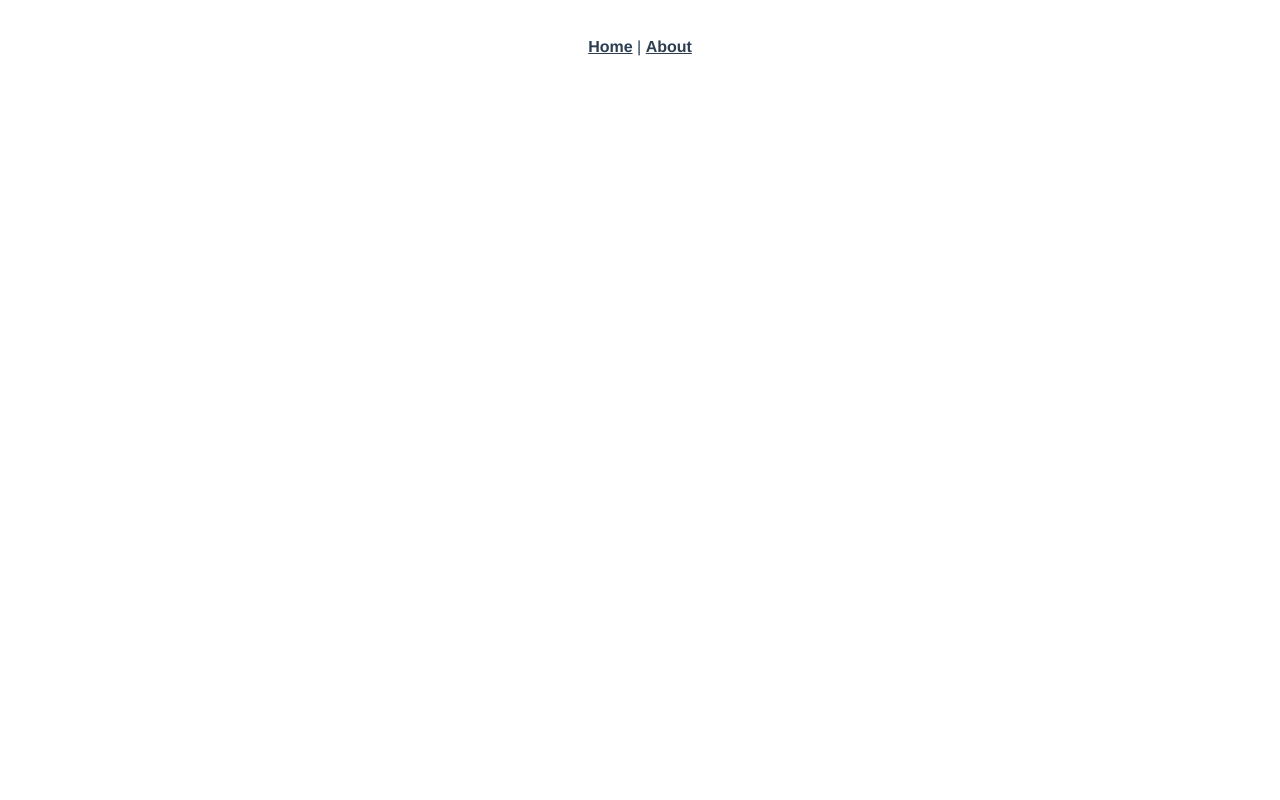
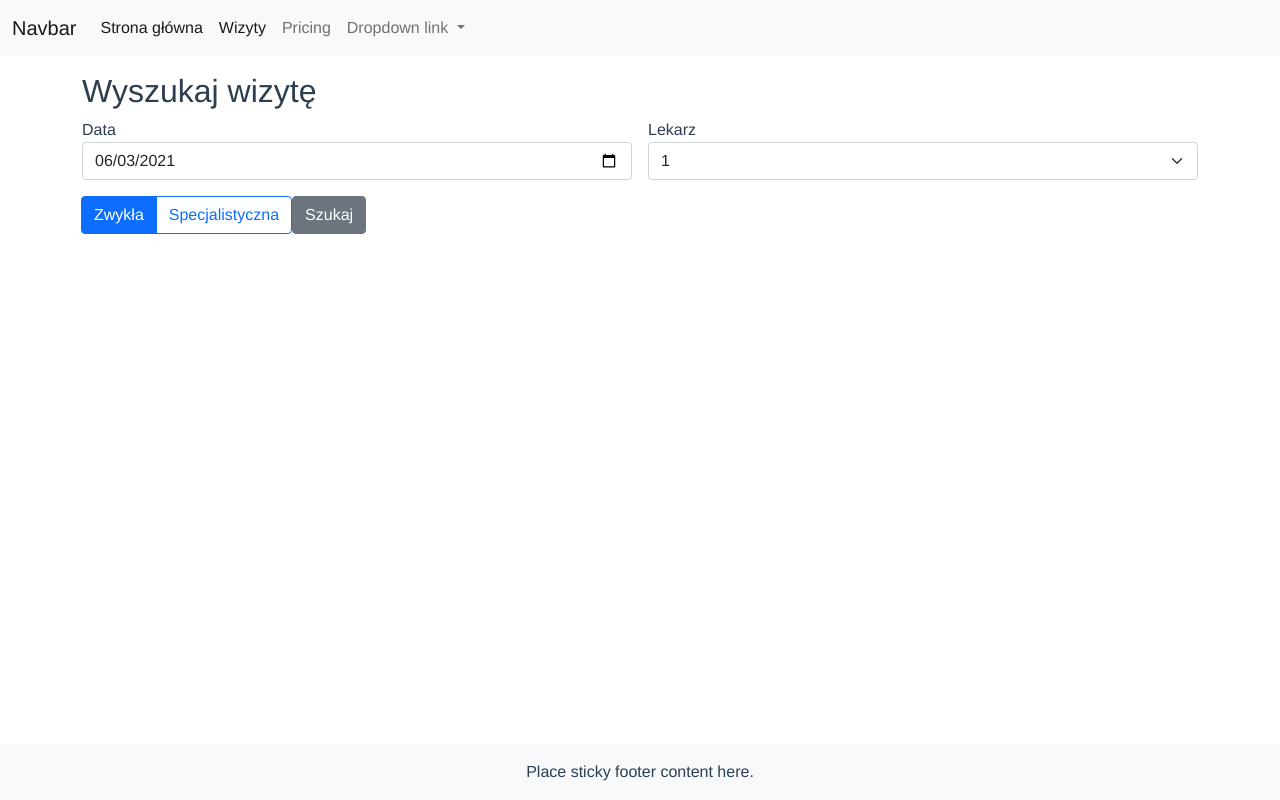
Before and after one commit to I-AzraeL-I-Personal/clinic-frontend, a Vue app: page /appoint in a window 1280 px wide. Before the commit this address had no page. Built offline with nearby package versions, Linux system fonts and the light colour scheme.

Commit message:
Add axios, bootstrap and basic appointment fetch

```diff
--- a/public/index.html
+++ b/public/index.html
@@ -12,6 +12,5 @@
       <strong>We're sorry but <%= htmlWebpackPlugin.options.title %> doesn't work properly without JavaScript enabled. Please enable it to continue.</strong>
     </noscript>
     <div id="app"></div>
-    <!-- built files will be auto injected -->
   </body>
 </html>
--- a/src/App.vue
+++ b/src/App.vue
@@ -1,33 +1,37 @@
 <template>
-  <div id="nav">
-    <router-link to="/">Home</router-link> |
-    <router-link to="/about">About</router-link>
-  </div>
-  <router-view/>
+  <Navbar/>
+  <transition name="fade" mode="out-in" appear="true">
+    <router-view/>
+  </transition>
+  <Footer/>
 </template>
 
 <script>
+import Navbar from './components/Navbar.vue'
+import Footer from './components/Footer.vue'
+
+export default {
+  name: 'App',
+  components: {
+    Navbar,
+    Footer
+  }
+}
 </script>
 
 <style>
+html, body {
+    height: 100%;
+}
+
+body {
+  overflow: scroll;
+}
+
 #app {
   font-family: Avenir, Helvetica, Arial, sans-serif;
   -webkit-font-smoothing: antialiased;
   -moz-osx-font-smoothing: grayscale;
-  text-align: center;
   color: #2c3e50;
 }
-
-#nav {
-  padding: 30px;
-}
-
-#nav a {
-  font-weight: bold;
-  color: #2c3e50;
-}
-
-#nav a.router-link-exact-active {
-  color: #42b983;
-}
 </style>
--- /dev/null
+++ b/src/components/Footer.vue
@@ -0,0 +1,13 @@
+<template>
+  <footer class="footer mt-auto py-3 bg-light fixed-bottom">
+    <div class="container text-center">
+      <span class="text">Place sticky footer content here.</span>
+    </div>
+  </footer>
+</template>
+
+<script>
+export default {
+    name: 'Footer'
+}
+</script>
--- a/src/components/HelloWorld.vue
+++ /dev/null
@@ -1,58 +0,0 @@
-<template>
-  <div class="hello">
-    <h1>{{ msg }}</h1>
-    <p>
-      For a guide and recipes on how to configure / customize this project,<br>
-      check out the
-      <a href="https://cli.vuejs.org" target="_blank" rel="noopener">vue-cli documentation</a>.
-    </p>
-    <h3>Installed CLI Plugins</h3>
-    <ul>
-      <li><a href="https://github.com/vuejs/vue-cli/tree/dev/packages/%40vue/cli-plugin-babel" target="_blank" rel="noopener">babel</a></li>
-      <li><a href="https://github.com/vuejs/vue-cli/tree/dev/packages/%40vue/cli-plugin-router" target="_blank" rel="noopener">router</a></li>
-    </ul>
-    <h3>Essential Links</h3>
-    <ul>
-      <li><a href="https://vuejs.org" target="_blank" rel="noopener">Core Docs</a></li>
-      <li><a href="https://forum.vuejs.org" target="_blank" rel="noopener">Forum</a></li>
-      <li><a href="https://chat.vuejs.org" target="_blank" rel="noopener">Community Chat</a></li>
-      <li><a href="https://twitter.com/vuejs" target="_blank" rel="noopener">Twitter</a></li>
-      <li><a href="https://news.vuejs.org" target="_blank" rel="noopener">News</a></li>
-    </ul>
-    <h3>Ecosystem</h3>
-    <ul>
-      <li><a href="https://router.vuejs.org" target="_blank" rel="noopener">vue-router</a></li>
-      <li><a href="https://vuex.vuejs.org" target="_blank" rel="noopener">vuex</a></li>
-      <li><a href="https://github.com/vuejs/vue-devtools#vue-devtools" target="_blank" rel="noopener">vue-devtools</a></li>
-      <li><a href="https://vue-loader.vuejs.org" target="_blank" rel="noopener">vue-loader</a></li>
-      <li><a href="https://github.com/vuejs/awesome-vue" target="_blank" rel="noopener">awesome-vue</a></li>
-    </ul>
-  </div>
-</template>
-
-<script>
-export default {
-  name: 'HelloWorld',
-  props: {
-    msg: String
-  }
-}
-</script>
-
-<!-- Add "scoped" attribute to limit CSS to this component only -->
-<style scoped>
-h3 {
-  margin: 40px 0 0;
-}
-ul {
-  list-style-type: none;
-  padding: 0;
-}
-li {
-  display: inline-block;
-  margin: 0 10px;
-}
-a {
-  color: #42b983;
-}
-</style>
--- /dev/null
+++ b/src/components/Navbar.vue
@@ -0,0 +1,39 @@
+<template>
+  <nav class="navbar navbar-expand-lg navbar-light bg-light mb-3">
+    <div class="container-fluid">
+      <a class="navbar-brand" href="#">Navbar</a>
+      <button class="navbar-toggler" type="button" data-bs-toggle="collapse" data-bs-target="#navbarNavDropdown" controls="navbarNavDropdown" expanded="false">
+        <span class="navbar-toggler-icon"></span>
+      </button>
+      <div class="collapse navbar-collapse" id="navbarNavDropdown">
+        <ul class="navbar-nav">
+          <li class="nav-item">
+            <router-link class="nav-link active" current="page" to="/">Strona główna</router-link>
+          </li>
+          <li class="nav-item">
+            <router-link class="nav-link active" current="page" to="/appoint">Wizyty</router-link>
+          </li>
+          <li class="nav-item">
+            <a class="nav-link" href="#">Pricing</a>
+          </li>
+          <li class="nav-item dropdown">
+            <a class="nav-link dropdown-toggle" href="#" id="navbarDropdownMenuLink" role="button" data-bs-toggle="dropdown" expanded="false">
+              Dropdown link
+            </a>
+            <ul class="dropdown-menu" labelledby="navbarDropdownMenuLink">
+              <li><a class="dropdown-item" href="#">Action</a></li>
+              <li><a class="dropdown-item" href="#">Another action</a></li>
+              <li><a class="dropdown-item" href="#">Something else here</a></li>
+            </ul>
+          </li>
+        </ul>
+      </div>
+    </div>
+  </nav>
+</template>
+
+<script>
+export default {
+  name: 'Header'
+}
+</script>
--- a/src/main.js
+++ b/src/main.js
@@ -1,5 +1,14 @@
 import { createApp } from 'vue'
 import App from './App.vue'
 import router from './router'
+import axios from 'axios'
+import VueAxios from 'vue-axios'
+import "bootstrap/dist/css/bootstrap.min.css"
+import "bootstrap"
 
-createApp(App).use(router).mount('#app')
+axios.defaults.baseURL = process.env.VUE_APP_APIURL
+axios.defaults.headers.post['Content-Type'] = 'application/json';
+
+createApp(App)
+  .use(router, axios, VueAxios)
+  .mount('#app')
--- a/src/router/index.js
+++ b/src/router/index.js
@@ -1,5 +1,6 @@
 import { createRouter, createWebHistory } from 'vue-router'
 import Home from '../views/Home.vue'
+import Appointments from '../views/Appointments.vue'
 
 const routes = [
   {
@@ -8,12 +9,9 @@ const routes = [
     component: Home
   },
   {
-    path: '/about',
-    name: 'About',
-    // route level code-splitting
-    // this generates a separate chunk (about.[hash].js) for this route
-    // which is lazy-loaded when the route is visited.
-    component: () => import(/* webpackChunkName: "about" */ '../views/About.vue')
+    path: '/appoint',
+    name: 'Appoint',
+    component: Appointments
   }
 ]
 
--- a/src/views/About.vue
+++ /dev/null
@@ -1,5 +0,0 @@
-<template>
-  <div class="about">
-    <h1>This is an about page</h1>
-  </div>
-</template>
--- /dev/null
+++ b/src/views/Appointments.vue
@@ -0,0 +1,100 @@
+<template>
+  <div class="container">
+    <h2 class="text-left">Wyszukaj wizytę</h2>
+    <form @submit.prevent="sendRequest" class="row g-3">
+      <div class="col-md-6">
+        <label for="appointmentDate">Data</label>
+        <input class="form-control" type="date" id="appointmentDate" v-model="requestData.appointmentDate">
+      </div>
+      <div class="col-md-6">
+        <label for="doctorName">Lekarz</label>
+        <select class="form-select" id="doctorName" v-model='requestData.doctorName'>
+          <option>1</option>
+          <option>2</option>
+        </select>
+      </div>
+      <div class="col-12">
+        <div class="btn-group" role="group">
+          <input type="radio" class="btn-check" name="visit-type" id="visit-default" autocomplete="off" v-model='requestData.appointmentType' value="BASIC" checked>
+          <label class="btn btn-outline-primary" for="visit-default">Zwykła</label>
+          <input type="radio" class="btn-check" name="visit-type" id="visit-specialist" autocomplete="off" v-model='requestData.appointmentType' value="SPECIALIST">
+          <label class="btn btn-outline-primary" for="visit-specialist">Specjalistyczna</label>
+        </div>
+        <button class="btn btn-secondary" type="submit">Szukaj</button>
+      </div>
+    </form>
+    <div class="mt-5" v-if="response.visible">
+      <h3 class="text-left" v-if="response.valid">Wizyty na dzień {{ response.data.date }}</h3>
+      <h3 class="text-left" v-else>Nie znaleziono wolnych terminów</h3>
+      <transition name="fade" mode="out-in" appear>
+        <table class="table table-hover" v-if="response.valid">
+          <thead>
+            <tr>
+              <th scope="col">#</th>
+              <th scope="col">Początek</th>
+              <th scope="col">Koniec</th>
+              <th scope="col"></th>
+            </tr>
+          </thead>
+          <tbody>
+            <tr v-for="(appointment, index) in response.data.appointments" v-bind:key="appointment">
+              <th scope="row">{{ index }}</th>
+              <td>{{ appointment.start }}</td>
+              <td>{{ appointment.end }}</td>
+              <td><button class="btn btn-primary" type="submit">Zapisz się</button></td>
+            </tr>
+          </tbody>
+        </table>
+      </transition>
+    </div>
+  </div>
+</template>
+
+<script>
+import axios from 'axios'
+export default {
+  name: 'Appointments',
+  data() {
+    return {
+      requestData: {
+        appointmentDate: new Date().toISOString().split('T')[0],
+        doctorName: '1',
+        appointmentType: 'BASIC',
+      },
+      response: {
+        data: {
+          date: Date,
+          appointments: [
+            { start: Date, end: Date }
+          ]
+        },
+        valid: false,
+        visible: false
+      }
+    }
+  },
+  methods: {
+    async sendRequest() {
+      const url = `/appointment/find/?id=${this.requestData.doctorName}&date=${this.requestData.appointmentDate}&type=${this.requestData.appointmentType}`
+      try {
+        const response = await axios.get(url)
+        this.response.data = response.data
+        this.response.valid = this.response.data.appointments.length > 0
+      } catch(error) {
+        this.response.valid = false
+      }
+      this.response.visible = true
+    }
+  }
+}
+</script>
+
+<style scoped>
+  .fade-enter-active, .fade-leave-active {
+    transition: opacity 0.5s ease;
+  }
+
+  .fade-enter-from, .fade-leave-to {
+    opacity: 0;
+  }
+</style>
--- a/src/views/Home.vue
+++ b/src/views/Home.vue
@@ -1,18 +1,11 @@
 <template>
-  <div class="home">
-    <img alt="Vue logo" src="../assets/logo.png">
-    <HelloWorld msg="Welcome to Your Vue.js App"/>
-  </div>
+<div class="container">
+  Home
+</div>
 </template>
 
 <script>
-// @ is an alias to /src
-import HelloWorld from '@/components/HelloWorld.vue'
-
 export default {
   name: 'Home',
-  components: {
-    HelloWorld
-  }
 }
 </script>
```
Also changed, not shown: package.json (+7 -1 lines), src/components/Appointment.vue (added, +13 -0 lines), 2 other files (tests, documents, lock files or other folders).
